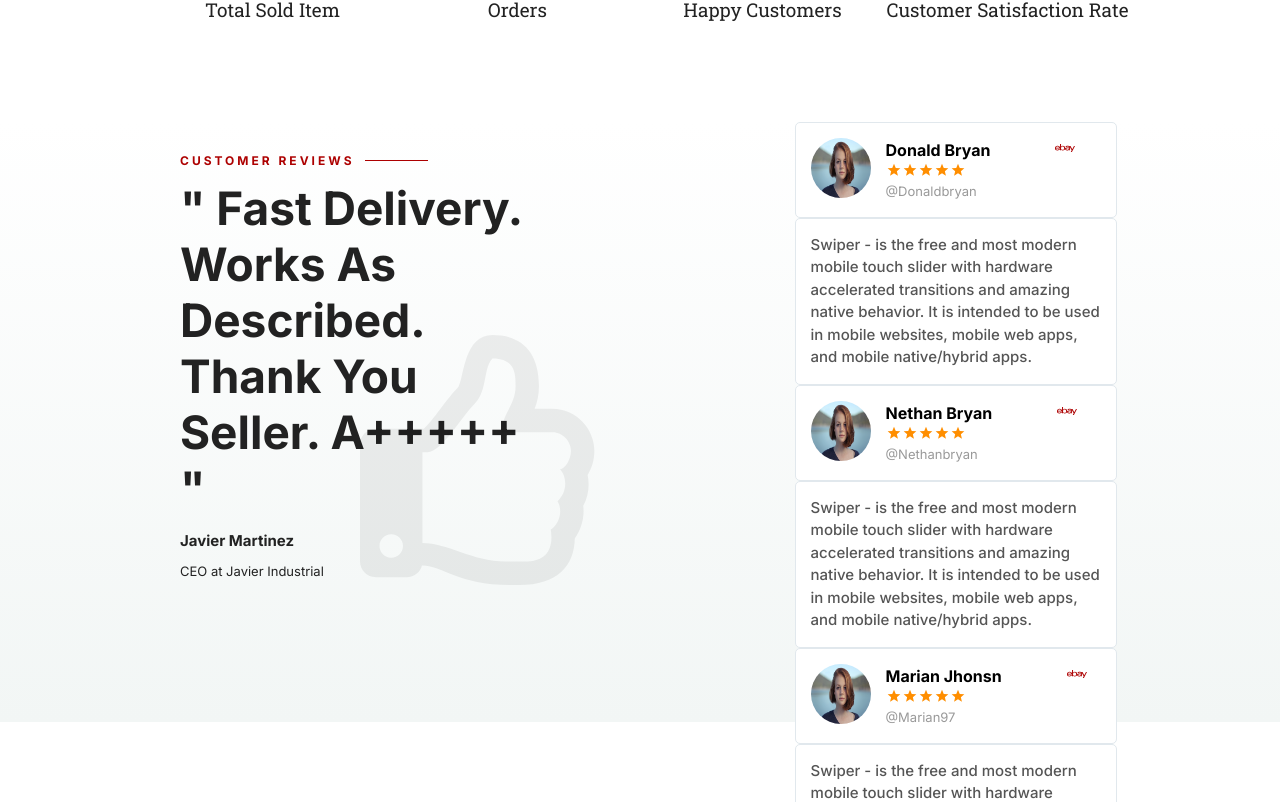
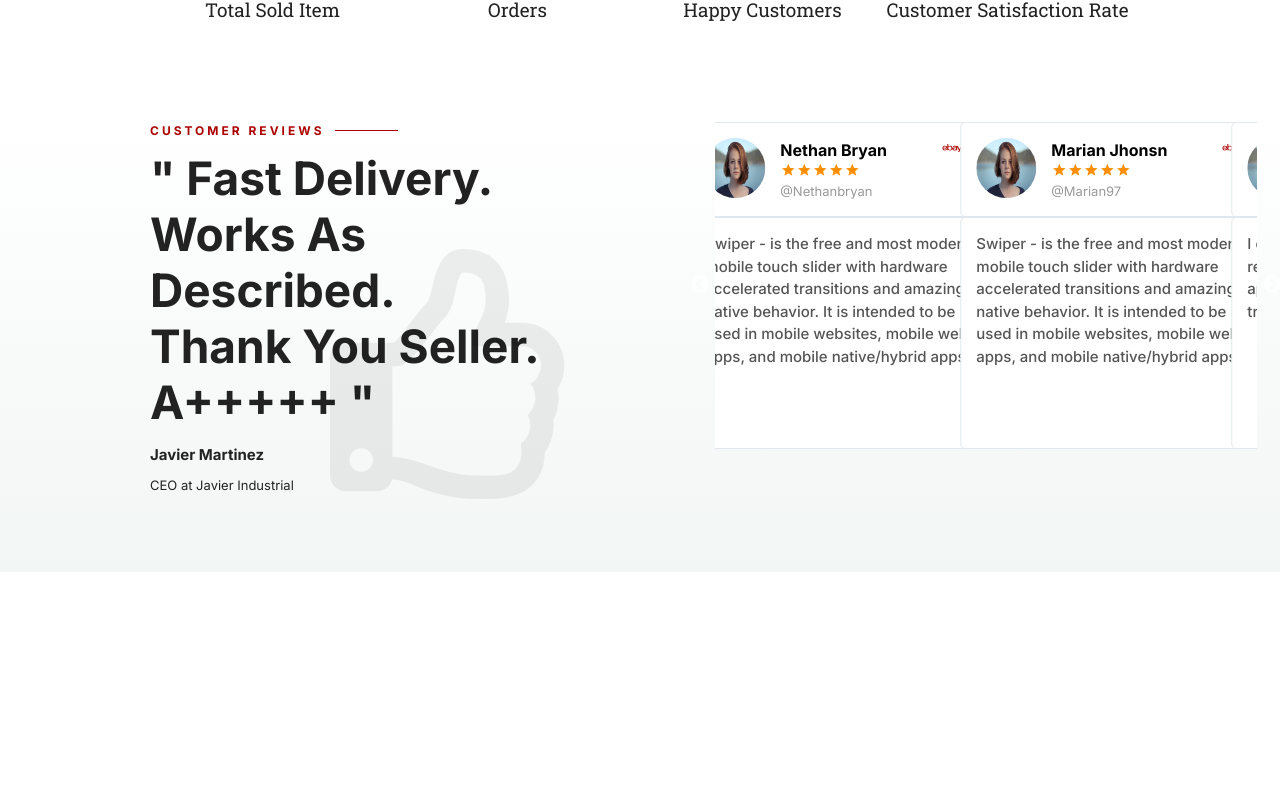
Before and after one commit to Ravisadilanka/Dartello, a React (Vite) app in the folder Dartello/: page / in a window 1280 px wide. Shown: the part 2918-3720 px from the top of the page. After the commit the page ends 3666 px from the top, so only its background shows below. Built offline with nearby package versions, Linux system fonts and the light colour scheme.

Commit message:
Feedback section

```diff
--- a/Dartello/package.json
+++ b/Dartello/package.json
@@ -17,6 +17,8 @@
     "react-icons": "^4.8.0",
     "react-intersection-observer": "^9.4.3",
     "react-outside-click-handler": "^1.3.0",
+    "react-slick": "^0.29.0",
+    "slick-carousel": "^1.8.1",
     "swiper": "^9.2.4"
   },
   "devDependencies": {
--- a/Dartello/src/Components/Common/common.jsx
+++ /dev/null
@@ -1,18 +0,0 @@
-export const sliderSettings = {
-    slidesPerView: 1,
-    spaceBetween: 50,
-    breakpoints: {
-        480: {
-            slidesPerView: 1
-        },
-        600: {
-            slidesPerView: 2
-        },
-        750: {
-            slidesPerView: 3
-        },
-        1100: {
-            slidesPerView: 4
-        }
-    }
-}
--- a/Dartello/src/Components/Data/Comments.jsx
+++ b/Dartello/src/Components/Data/Comments.jsx
@@ -21,7 +21,7 @@
         name: 'George Zaal',
         userName: '@zaal-0',
         img: './profile.jpg',
-        comment: 'Swiper - is the free and most modern mobile touch slider with hardware accelerated transitions and amazing native behavior. It is intended to be used in mobile websites, mobile web apps, and mobile native/hybrid apps.'
+        comment: ' I created 3 image sliders using the react-slick-slider plugin in my React app. All 3 have their autoplay set to true, but I want to add a ...'
     },
 ]
 
--- a/Dartello/src/Components/Feedback/Feedback.css
+++ b/Dartello/src/Components/Feedback/Feedback.css
@@ -47,16 +47,15 @@
 .f-reviews{
     display: flex;
     padding-left: 150px;
-    padding-right: 150px;
     margin-top: 100px;
-    height: 600px;
+    height: 450px;
     background-color: transparent;
     background-image: linear-gradient(180deg, #FFFFFF 0%, #F2F6F5 100%);
 }
 
 .review-left{
-    width: 50.467%;
-    padding: 30px 120px 30px 30px;
+    width: 50%;
+
 }
 
 .review-left svg {
@@ -123,8 +122,8 @@
 }
 
 .review-right{
-    display: flex;
-    flex-direction: column;
+    width: 48%;
+    position: relative;
 }
 
 .com-head{
@@ -132,7 +131,7 @@
     padding: 15px;
     box-shadow:#222222;
     gap: 15px;
-    width: 290px;
+    width: 275px;
     background: white;
     border: 1px solid #e1e8ed;
     border-radius: 5px;
@@ -154,6 +153,7 @@
 }
 
 .com-details h3{
+    margin-right: 40px;
     font-family: "Inter", Sans-serif;
     font-size: 16px;
     font-weight: 700;
@@ -172,7 +172,7 @@
 }
 
 .ebay-logo{
-    margin-left: 50px;
+
     color: #AD0000;
 }
 
@@ -180,7 +180,7 @@
     padding: 15px;
     box-shadow:#222222;
     gap: 15px;
-    width: 290px;
+    width: 275px;
     background: white;
     border: 1px solid #e1e8ed;
     border-radius: 5px;
@@ -191,4 +191,5 @@
     color: #555555;
     font-weight: 500;
     line-height: 1.5;
+    height: 200px;
 }
--- a/Dartello/src/Components/Feedback/Feedback.jsx
+++ b/Dartello/src/Components/Feedback/Feedback.jsx
@@ -3,13 +3,21 @@
 import './Feedback.css'
 import { FaRegThumbsUp } from 'react-icons/fa'
 import {motion} from 'framer-motion'
-import {Swiper, SwiperSlide, useSwiper} from 'swiper/react'
 import comments from '../Data/Comments'
-import { sliderSettings } from '../Common/common'
 import { RiStarSFill } from 'react-icons/ri'
 import { SiEbay } from 'react-icons/si'
+import "slick-carousel/slick/slick.css";
+import "slick-carousel/slick/slick-theme.css";
+import Slider from "react-slick";
 
 function Feedback() {
+    var settings = {
+        autoplay: true,
+        autoplaySpeed: 3000,
+        dots: false,
+        infinite: true,
+        slidesToShow: 2,
+        slidesToScroll: 1}
   return (
     <section className="f-wrapper">
         <div className="f-stats">
@@ -63,10 +71,10 @@
 
             </div>
             <div className="review-right">
-                <Swiper {...sliderSettings}>
+                <Slider {...settings}>
                     {
                         comments.map((com, i)=>(
-                            <SwiperSlide key={i}>
+                            <div className='com' key={i}>
                                 <div className="com-head">
                                     <div className="com-img">
                                         <img src={com.img} alt="" />
@@ -89,10 +97,10 @@
                                 <div className="com-body">
                                     <p>{com.comment}</p>
                                 </div>
-                            </SwiperSlide>
+                            </div>
                         ))
                     }
-                </Swiper>
+                </Slider>
             </div>
         </div>
     </section>
```
Also changed, not shown: 1 other file (tests, documents, lock files or other folders).
